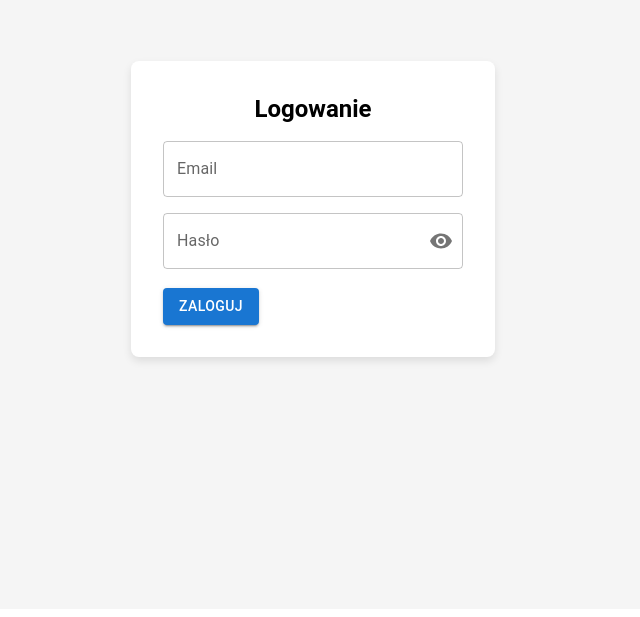
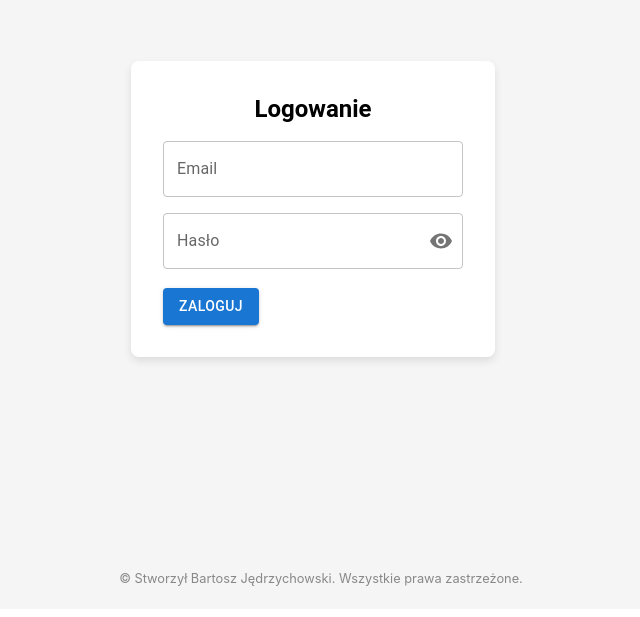
Before and after one commit to Bartolini515/ForumSamorzadu, a React (Vite) app in the folder frontend/: page / in a window 1280 px wide. Shown: the part 199-816 px from the top of the page, without its empty margins (327-967 px from the left). Built offline with nearby package versions, Linux system fonts and the light colour scheme; no server answers.

Commit message:
Dodanie stopki z twórcą.

```diff
--- a/frontend/index.html
+++ b/frontend/index.html
@@ -9,5 +9,10 @@
 	<body>
 		<div id="root"></div>
 		<script type="module" src="/src/main.tsx"></script>
+		<footer>
+			<p id="copyright">
+				&copy; Stworzył Bartosz Jędrzychowski. Wszystkie prawa zastrzeżone.
+			</p>
+		</footer>
 	</body>
 </html>
--- a/frontend/src/App.tsx
+++ b/frontend/src/App.tsx
@@ -1,5 +1,6 @@
 import { Routes, Route, useLocation } from "react-router";
 import "./App.css";
+import "./index.css";
 import Dashboard from "./components/dashboard/Dashboard";
 import Login from "./components/Login";
 import Schedule from "./components/schedule/Schedule";
--- a/frontend/src/index.css
+++ b/frontend/src/index.css
@@ -8,3 +8,12 @@
 	-webkit-font-smoothing: antialiased;
 	-moz-osx-font-smoothing: grayscale;
 }
+
+#copyright {
+	text-align: center;
+	font-size: 0.8em;
+	color: #888;
+	position: fixed;
+	bottom: 0;
+	width: 100%;
+}
```
Lines whose indentation alone changed are shown as unchanged.
